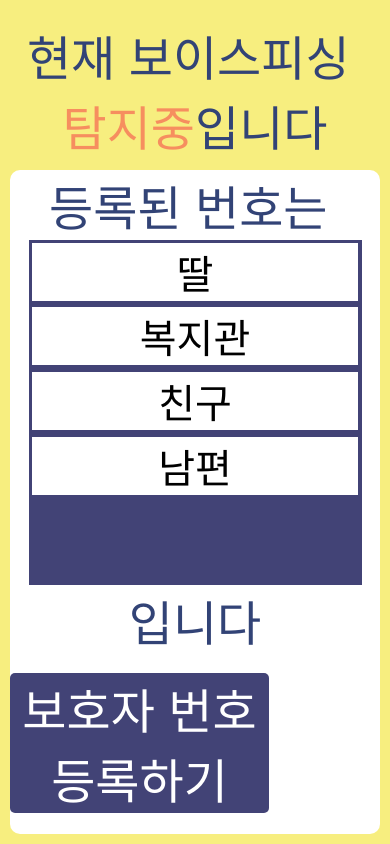
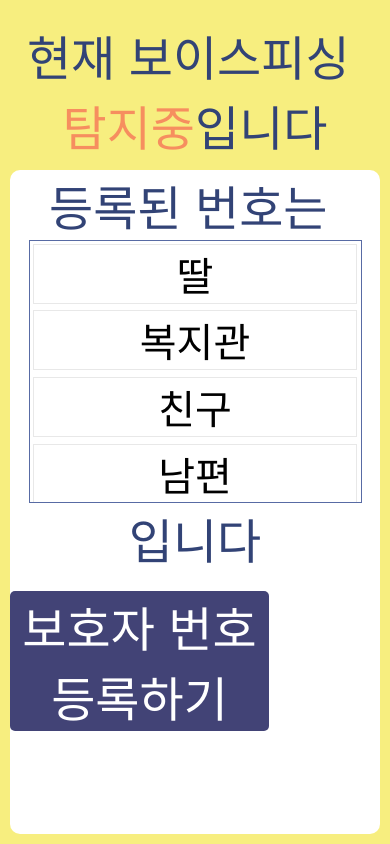
Before and after one commit to VoiceCut1/voiceCut_FE, a React Native app in the folder VoiceCutProject/: screen / in a window 390 px wide. Built offline with nearby package versions, Linux system fonts and the light colour scheme.

Commit message:
Feat : 등록된 번호 누르면 번호가 보여지는 모달창 구현

```diff
--- a/VoiceCutProject/components/numberBox.tsx
+++ b/VoiceCutProject/components/numberBox.tsx
@@ -1,17 +1,91 @@
-import {StyleSheet, Text, View} from 'react-native';
+import {
+  Button,
+  Modal,
+  StyleSheet,
+  Text,
+  TouchableOpacity,
+  View,
+} from 'react-native';
 import {DataProps} from '../constans/interface';
+import {useState} from 'react';
 
 const NumberBox: React.FC<DataProps> = ({...data}) => {
+  const [isOpen, setIsOpen] = useState(false);
+  const handleOnClick = () => {
+    setIsOpen(!isOpen);
+  };
+
   return (
-    <View style={styles.container}>
+    <TouchableOpacity style={styles.container} onPress={handleOnClick}>
       <Text style={styles.text}>{data.name}</Text>
-    </View>
+
+      <Modal
+        visible={isOpen}
+        onRequestClose={handleOnClick}
+        animationType="fade"
+        presentationStyle="formSheet"
+        transparent={true}>
+        <TouchableOpacity
+          style={styles.modalBackground}
+          activeOpacity={1}
+          onPress={handleOnClick}>
+          <View style={styles.modalContainter}>
+            <View style={styles.modalTextBox}>
+              <Text style={styles.modalText}>{data.name}</Text>
+              <View style={styles.modalLine}></View>
+              <Text style={styles.modalText}>{data.number}</Text>
+            </View>
+            <TouchableOpacity
+              style={styles.modalButton}
+              onPress={handleOnClick}>
+              <Text style={styles.modalButtonText}>창 닫기</Text>
+            </TouchableOpacity>
+          </View>
+        </TouchableOpacity>
+      </Modal>
+    </TouchableOpacity>
   );
 };
 
 const styles = StyleSheet.create({
-  container: {flex: 1, backgroundColor: 'white', margin: '1%'},
+  container: {
+    flex: 1,
+    backgroundColor: 'white',
+    margin: '1%',
+    borderColor: '#E8E8E8',
+    borderWidth: 1,
+  },
   text: {fontSize: 40, textAlign: 'center'},
+  modalBackground: {
+    flex: 1,
+    backgroundColor: 'rgba(0, 0, 0, 0.5)',
+    justifyContent: 'center',
+    alignItems: 'center',
+  },
+  modalContainter: {
+    width: '95%',
+    height: '50%',
+    padding: '5%',
+    backgroundColor: 'white',
+    borderRadius: '5%',
+    alignItems: 'center',
+    justifyContent: 'space-between',
+  },
+  modalTextBox: {width: '100%', alignItems: 'center', marginBottom: 20},
+  modalText: {fontSize: 50, color: '#324376'},
+  modalLine: {
+    backgroundColor: '#F68E5F',
+    height: 3,
+    width: '95%',
+    marginVertical: '10%',
+  },
+  modalButton: {
+    backgroundColor: '#F68E5F',
+    borderRadius: 5,
+    padding: 5,
+    width: '70%',
+  },
+  modalButtonText: {color: 'white', fontSize: 40, textAlign: 'center'},
 });
 
 export default NumberBox;
--- a/VoiceCutProject/components/numberList.tsx
+++ b/VoiceCutProject/components/numberList.tsx
@@ -37,9 +37,12 @@ const NumberList = () => {
 
 const styles = StyleSheet.create({
   container: {
-    backgroundColor: '#424376',
+    flex: 1,
+    backgroundColor: 'white',
     width: '90%',
     height: '25%',
+    borderColor: '#586BA4',
+    borderWidth: 1,
   },
 });
 
--- a/VoiceCutProject/constans/interface.ts
+++ b/VoiceCutProject/constans/interface.ts
@@ -3,3 +3,7 @@ export interface DataProps {
   name: string;
   number: string;
 }
+
+export interface ModalProps {
+  visible: boolean;
+}
```
